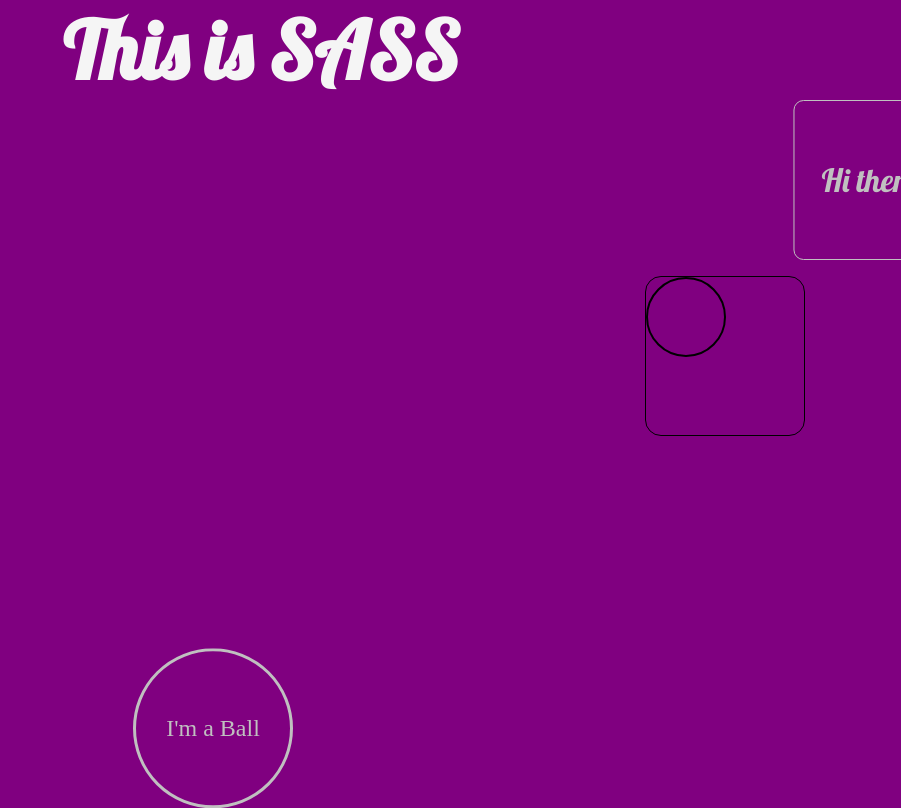
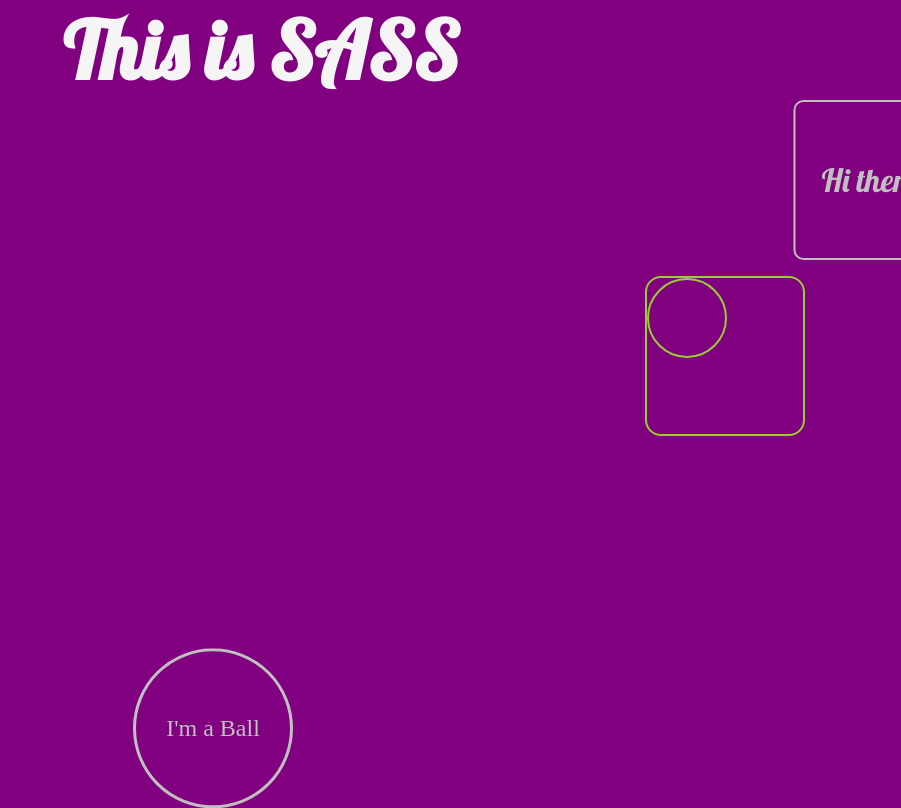
Before and after one commit to iulianSta/test, a website: page src/index.html in a window 1280 px wide. Shown: the top 808 px of the page, without its empty margins (379-1280 px from the left). Drawn offline with nearby package versions, Linux system fonts and the light colour scheme; files that its build step writes are made by us from their sources.

Commit message:
Errors solved

```diff
--- a/src/scss/_second-box.scss
+++ b/src/scss/_second-box.scss
@@ -3,6 +3,7 @@
   font-family: $verdana;
   @include box-size;
   @include first-b-template;
+  @include color(y-green);
   div {
     @include div-size;
     @include second-b-template;
--- a/src/scss/mixins/_mixins.scss
+++ b/src/scss/mixins/_mixins.scss
@@ -26,35 +26,35 @@
   @if map-has-key($colors, $color) {
     color: map-get($colors, $color);
   } @else {
-    @error "Color #{$color} is not defined, Enter a valid #{colors}";
+    @error "Color #{$color} is not defined, Enter a valid #{color}";
   }
 }
 @mixin bg-color($color) {
   @if map-has-key($colors, $color) {
     background-color: map-get($colors, $color);
   } @else {
-    @error "Color #{$color} is not defined, Enter a valid #{colors}";
+    @error "Color #{$color} is not defined, Enter a valid #{color}";
   }
 }
 
 // Borders
-@mixin border-color($color) {
+@mixin bord-color($color) {
   @if map-has-key($colors, $color) {
     border-color: map-get($colors, $color);
   } @else {
-    @error "Color #{$color} is not defined, Enter a valid #{colors}";
+    @error "Color #{$color} is not defined, Enter a valid #{color}";
   }
 }
 @mixin first-b-template {
-  @include border-color(y-green);
-  border: 1px solid;
+  @include bord-color(y-green);
+  border: 2px solid;
 }
 @mixin second-b-template {
-  @include border-color(y-green);
+  @include bord-color(y-green);
   border: 2px solid;
 }
 @mixin third-b-template {
-  @include border-color(sil);
+  @include bord-color(sil);
   border: 3px solid;
 }
 
```
